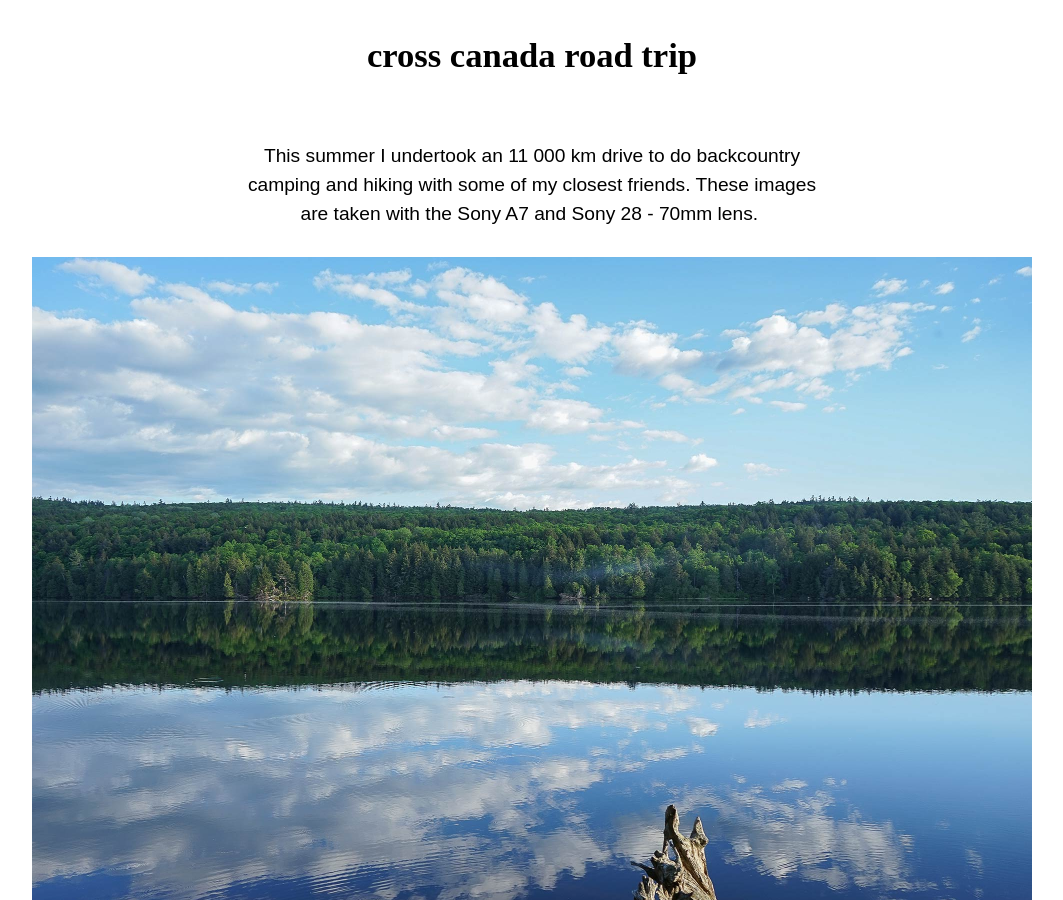
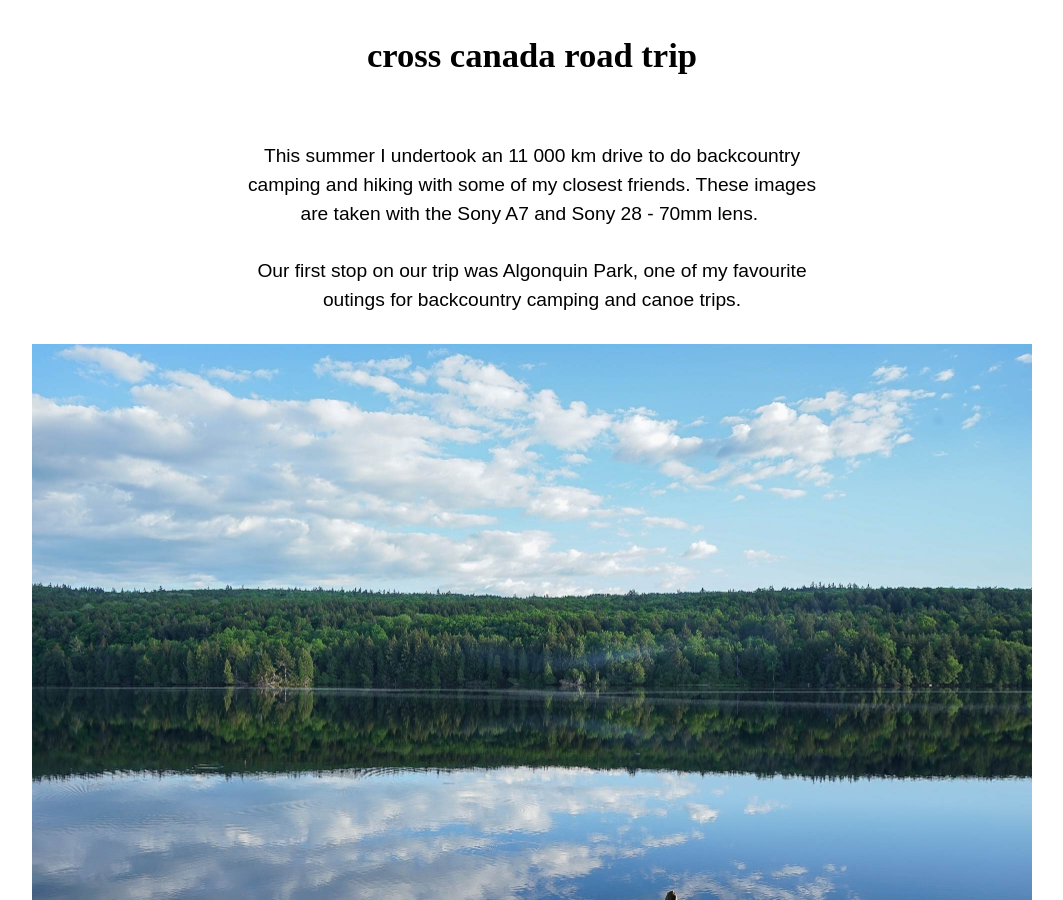
Before and after one commit to anthonyaubrey/portfolio, a Jekyll site: the page built from tripphotography.html, in a window 1280 px wide and 900 px high, scrolled down 1077 px. Shown: the whole window, without its empty margins (108-1171 px from the left). Built offline with Jekyll 4.4.1, drawn with Linux system fonts in a browser that asks for light colours.

Commit message:
Added more text to page

```diff
--- a/tripphotography.html
+++ b/tripphotography.html
@@ -7,6 +7,7 @@
       <img class="img-flex"src="{{site.baseurl}}/img/photo-l.jpg">
     <h1 class="text-center island-2 wrapper">cross canada road trip</h1>
     <p class="wrapper open-sans text-center pad-b">This summer I undertook an 11 000 km drive to do backcountry camping and hiking with some of my closest friends. These images are taken with the Sony A7 and Sony 28 - 70mm lens. </p>
+    <p class="wrapper open-sans text-center pad-b">Our first stop on our trip was Algonquin Park, one of my favourite outings for backcountry camping and canoe trips.</p>
     <div class="pad-b">
       <img class="img-flex limgwrap pad-b"src="{{site.baseurl}}/img/bcphotography/algonquin-blue.jpg">
       <img class="img-flex limgwrap pad-b"src="{{site.baseurl}}/img/bcphotography/algonquin-stratton.jpg">
```
